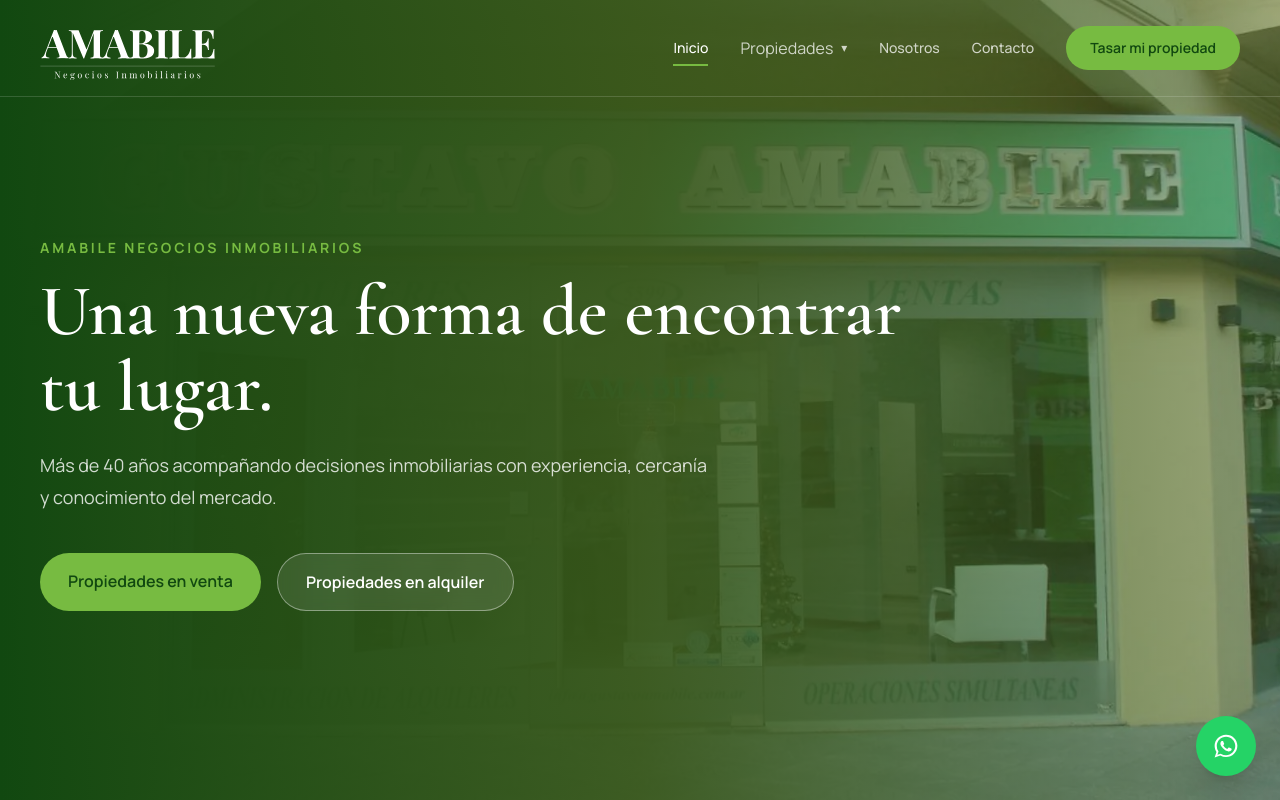
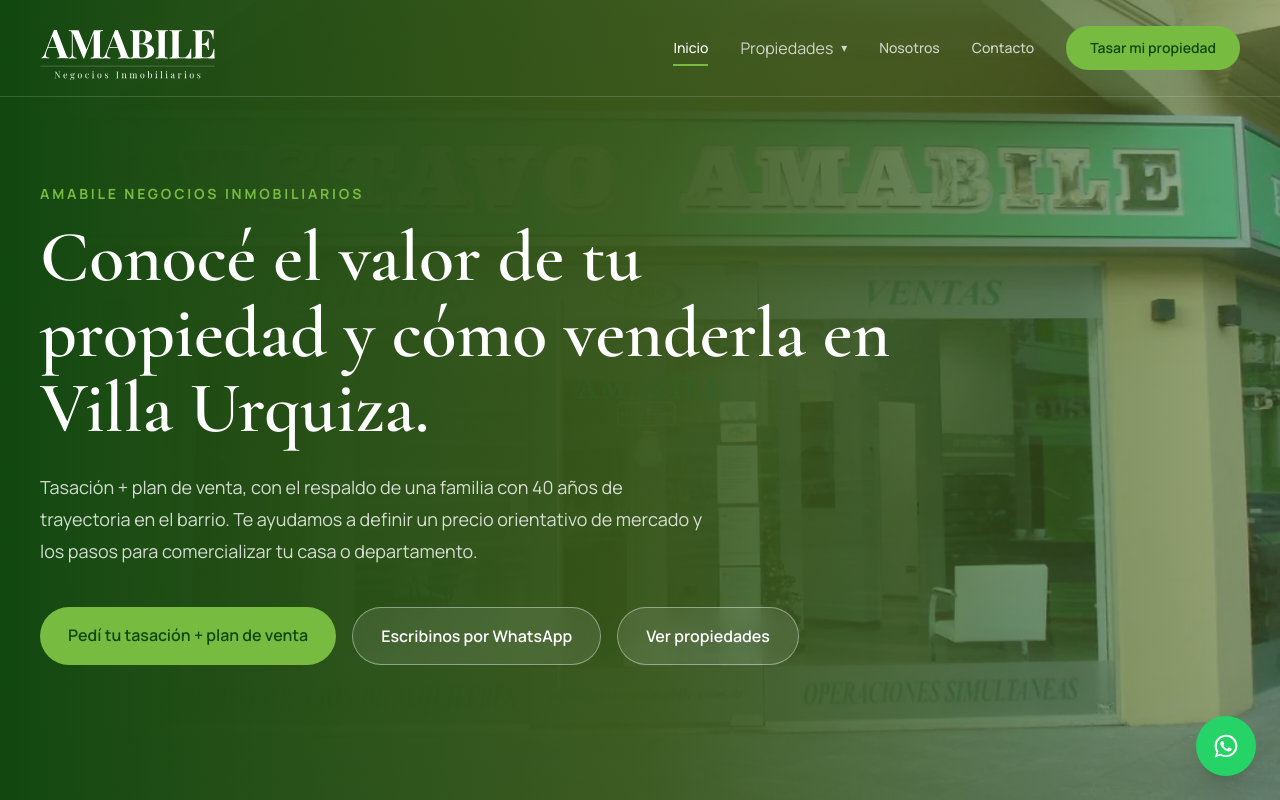
Before and after one commit to santimachuca/web-inmobiliaria-amabile, a Next.js app: page / in a window 1280 px wide. Shown: the top 800 px of the page. Built offline with nearby package versions, Linux system fonts and the light colour scheme.

Commit message:
Enfoca encabezado en propietarios de Villa Urquiza

```diff
--- a/src/components/home/HeroSection.tsx
+++ b/src/components/home/HeroSection.tsx
@@ -1,7 +1,12 @@
 import Image from "next/image";
+import Link from "next/link";
 
 import ScrollReveal from "@/components/ui/ScrollReveal";
 import { zonapropLinks } from "@/lib/zonaprop";
+
+const whatsappMessage =
+  "Hola Adrián, estoy evaluando vender una propiedad en Villa Urquiza. Me interesa conocer la propuesta de tasación + plan de venta. ¿Me contás cómo avanzar?";
+const whatsappUrl = `https://wa.me/5491144052716?text=${encodeURIComponent(whatsappMessage)}`;
 
 export default function HeroSection() {
   return (
@@ -22,32 +27,41 @@ export default function HeroSection() {
           <p className="eyebrow">Amabile Negocios Inmobiliarios</p>
 
           <h1 className="mt-4 max-w-4xl text-5xl font-semibold leading-[1.05] md:text-7xl">
-            Una nueva forma de encontrar tu lugar.
+            Conocé el valor de tu propiedad y cómo venderla en Villa Urquiza.
           </h1>
 
           <p className="mt-6 max-w-2xl text-lg leading-8 text-white/80">
-            Más de 40 años acompañando decisiones inmobiliarias con
-            experiencia, cercanía y conocimiento del mercado.
+            Tasación + plan de venta, con el respaldo de una familia con 40 años
+            de trayectoria en el barrio. Te ayudamos a definir un precio
+            orientativo de mercado y los pasos para comercializar tu casa o
+            departamento.
           </p>
         </ScrollReveal>
 
         <ScrollReveal delay={0.18} className="mt-10 flex flex-wrap gap-4">
-          <a
-            href={zonapropLinks.sale}
-            target="_blank"
-            rel="noopener noreferrer"
+          <Link
+            href="/tasacion"
             className="rounded-full bg-[var(--color-accent)] px-7 py-4 font-semibold text-[var(--color-primary-dark)] transition hover:brightness-110"
           >
-            Propiedades en venta
-          </a>
+            Pedí tu tasación + plan de venta
+          </Link>
 
           <a
-            href={zonapropLinks.rent}
+            href={whatsappUrl}
             target="_blank"
             rel="noopener noreferrer"
             className="rounded-full border border-white/40 bg-white/10 px-7 py-4 font-semibold text-white backdrop-blur-sm transition hover:bg-white hover:text-[var(--color-primary-dark)]"
           >
-            Propiedades en alquiler
+            Escribinos por WhatsApp
+          </a>
+
+          <a
+            href={zonapropLinks.all}
+            target="_blank"
+            rel="noopener noreferrer"
+            className="rounded-full border border-white/40 bg-white/10 px-7 py-4 font-semibold text-white backdrop-blur-sm transition hover:bg-white hover:text-[var(--color-primary-dark)]"
+          >
+            Ver propiedades
           </a>
         </ScrollReveal>
       </div>
```
